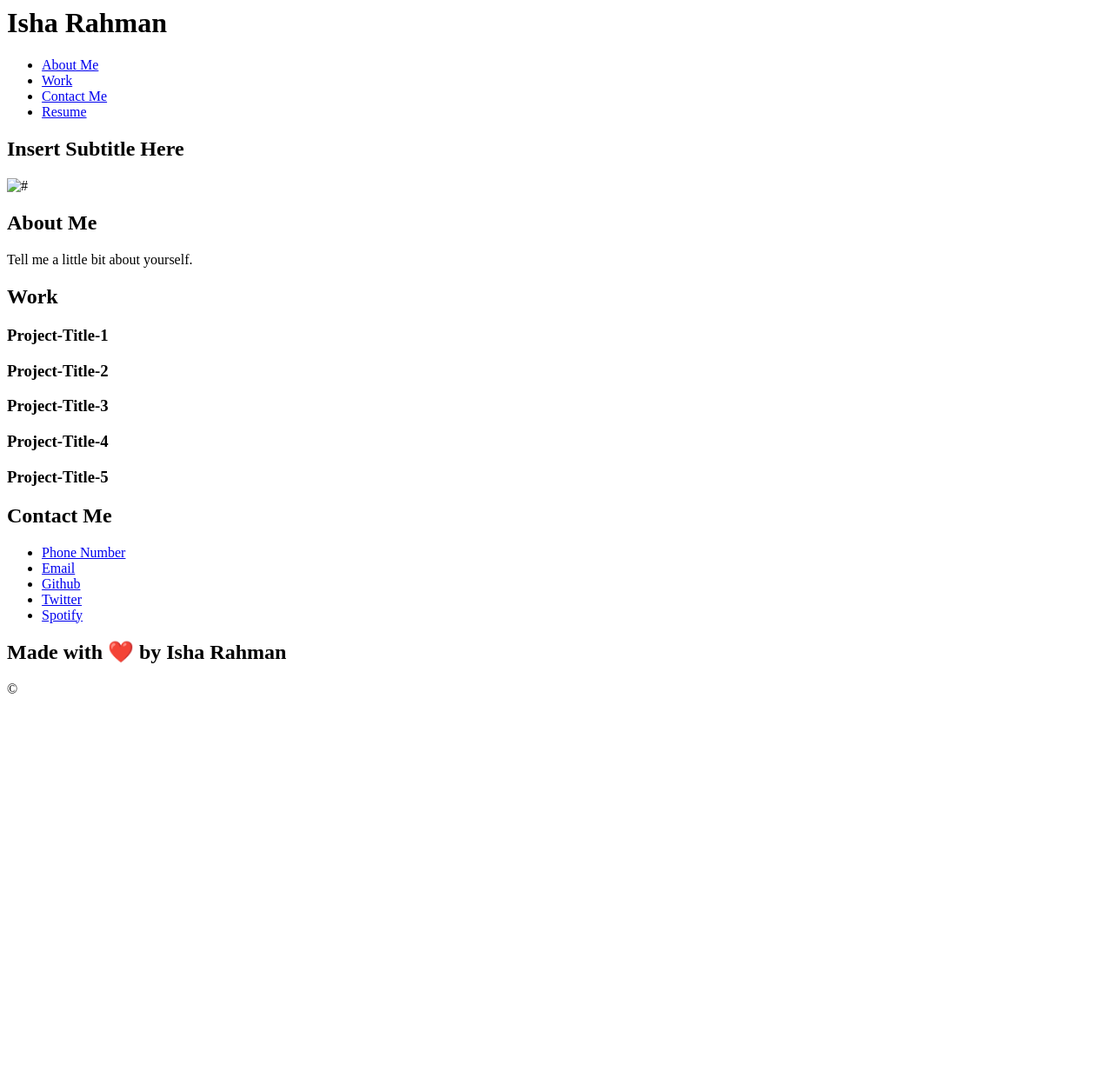
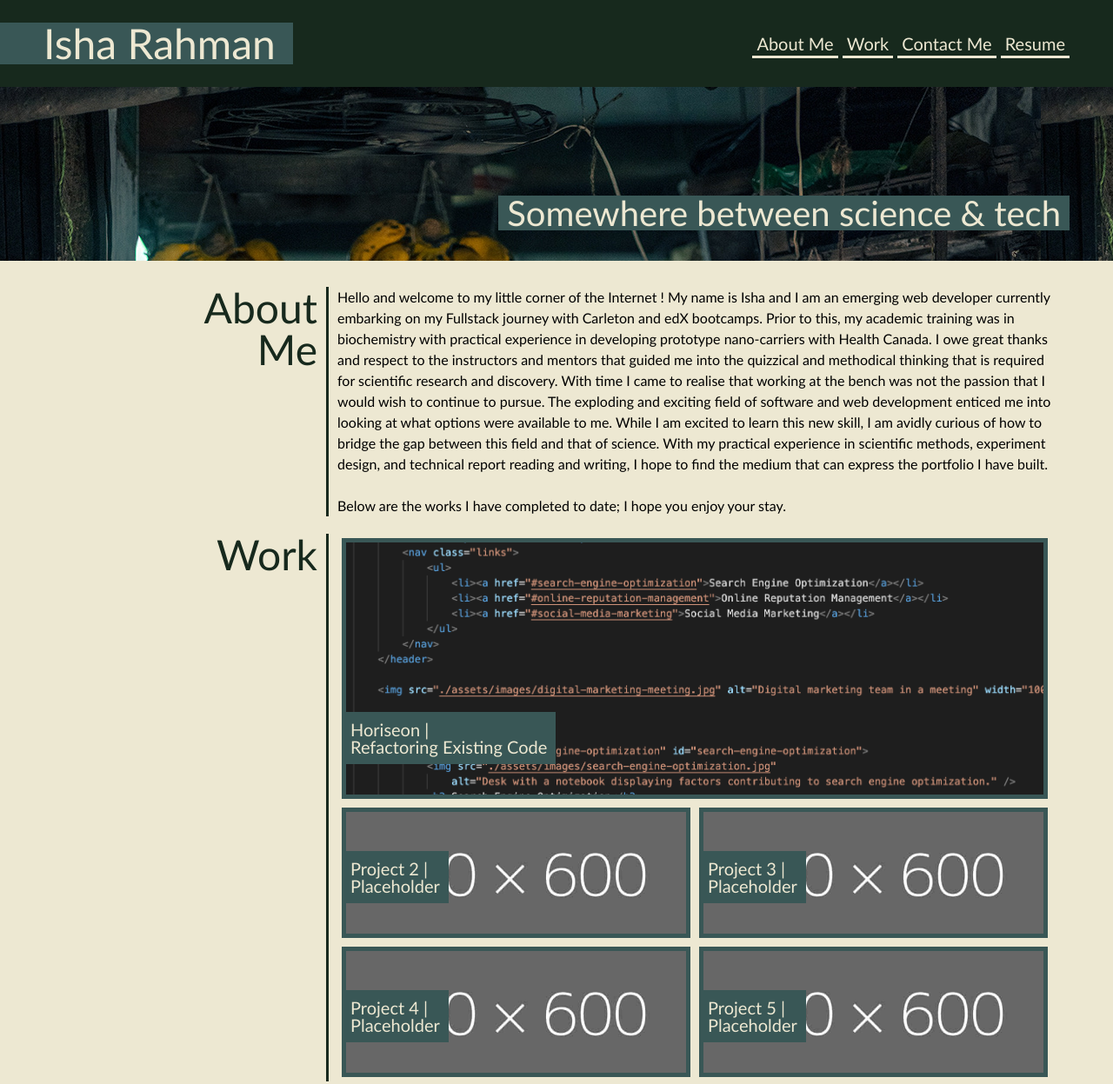
Before and after one commit to rnvshi/First-Portfolio, a plain HTML site: page index.html in a window 1280 px wide. Shown: the top 1247 px of the page at 87% size. Before the commit the page ends 818 px from the top, so only its background shows below. Drawn offline with Linux system fonts and the light colour scheme.

Commit message:
added personalized information, documents, and colours

```diff
--- /dev/null
+++ b/assets/css/reset.css
@@ -0,0 +1,41 @@
+* {
+    margin: 0;
+    padding: 0;
+    box-sizing: border-box;
+}
+
+html {
+    height: 100%;
+}
+
+body {
+    min-height: 100%;
+    line-height: 1;
+    font-family: sans-serif;
+}
+
+h1,
+h2,
+h3,
+h4,
+h5,
+h6 {
+    font-size: 100%;
+}
+
+input,
+select,
+option,
+optgroup,
+textarea,
+button,
+pre,
+code {
+    font-size: 100%;
+    font-family: inherit;
+}
+
+ol,
+ul {
+    list-style: none;
+}
--- /dev/null
+++ b/assets/css/style.css
@@ -0,0 +1,262 @@
+:root {
+    --color-1: #17291d;
+    --color-2: #395756;
+    --color-3: #ede8d2;
+}
+
+* {
+    margin: 0;
+    padding: 0;
+    box-sizing: border-box;
+    font-family: 'Gill Sans', 'Gill Sans MT', Calibri, 'Trebuchet MS', sans-serif;
+    font-weight: 500;
+}
+
+/* This is the Header */
+header {
+    display: flex;
+    justify-content: space-between;
+    align-items: center;
+    height: 100px;
+    width: 100%;
+    color: var(--color-3);
+    background-color: var(--color-1);
+    font-size: 16px;
+}
+
+/* This is the Name Banner */
+h1 {
+    padding-left: 50px;
+    padding-right: 20px;
+    font-size: 48px;
+    background-color: var(--color-2);
+}
+
+/* This is the Navigation Bar */
+.links {
+    padding: 50px;
+    font-size: 20px;
+}
+
+.links ul {
+    list-style-type: none;
+    height: fit-content;
+}
+
+.links ul li {
+    display: inline-block;
+}
+
+header a {
+    color: var(--color-3);
+    text-decoration: none;
+    padding: 2px 5px;
+    border-bottom: solid var(--color-3) 3px;
+}
+
+/* This is the Top Banner */
+.top-banner {
+    position: relative;
+    height: 200px;
+    width: 100%;
+    background-image: url("../images/top-banner-image.jpg");
+    color: var(--color-3);
+}
+
+h2 {
+    float: right;
+    padding: 0px 10px;
+    background-color: var(--color-2);
+    height: 40px;
+    position: relative;
+    right: 50px;
+    top: 125px;
+    font-size: 40px;
+}
+
+/* This is the Main Body Content */
+
+.content {
+    display: flex;
+    flex-wrap: wrap;
+    flex-direction: column;
+    align-items: center;
+    justify-content: center;
+    padding: 20px 70px;
+    background-color: var(--color-3);
+}
+
+h3 {
+    font-size: 48px;
+    display: inline-flex;
+    text-align: right;
+    justify-content: end;
+    min-width: 25%;
+    color: var(--color-1);
+}
+
+.about-me,
+.work,
+.contact-me,
+.about-me p,
+.container,
+.contact-me nav {
+    display: inline-flex;
+    width: 100%;
+    margin: 10px;
+}
+
+.about-me p,
+.container,
+.contact-me nav {
+    padding-left: 10px;
+    margin: 0px 10px;
+    border-left: solid var(--color-1) 3px;
+}
+
+/* This is the About Me section */
+
+.about-me p {
+    line-height: 1.5;
+}
+
+/* This is the Work section */
+
+.container {
+    display: flex;
+    flex-wrap: wrap;
+    justify-content: space-between;
+    width: 100%;
+}
+
+.card {
+    background-color: var(--color-2);
+    margin: 5px;
+}
+
+.card img {
+    background-color: var(--color-2);
+    object-fit: cover;
+    padding: 5px;
+    width: 100%;
+}
+
+/* Change image opacity when mouse hovers over card */
+.card:hover img {
+    opacity: 50%;
+}
+
+h4 {
+    height: fit-content;
+    width: fit-content;
+    padding: 10px;
+    font-size: 20px;
+    background-color: var(--color-2);
+    color: var(--color-3);
+    float: left;
+    transform: translateY(-100px);
+}
+
+.card:first-child,
+.card:first-child img {
+    width: 100%;
+    max-height: 300px;
+}
+
+.card:not(:first-child),
+.card:not(:first-child) img {
+    flex: 1;
+    min-width: 45%;
+    max-height: 150px;
+}
+
+/* This is the Contact Me section */
+
+.contact-me a {
+    color: var(--color-1);
+    text-decoration: none;
+    padding: 2px 5px;
+    border-bottom: solid var(--color-1) 3px;
+}
+
+.contact-me nav ul {
+    width: 100%;
+    display: flex;
+    justify-content: space-around;
+}
+
+/* This is the Footer */
+
+footer {
+    text-align: center;
+    background-color: var(--color-3);
+}
+
+/* This is to make the screen mobile responsive */
+@media screen and (max-width: 800px) {
+
+    header,
+    .links ul {
+        display: inline-block;
+        height: fit-content;
+        text-align: center;
+    }
+
+    h2 {
+        float: none;
+        position: static;
+        padding: 0;
+        margin: 0;
+        text-align: center;
+    }
+
+    h3 {
+        text-align: center;
+        justify-content: center;
+    }
+
+    .about-me,
+    .work,
+    .contact-me {
+        display: flex;
+        flex-wrap: wrap;
+        flex-direction: column;
+    }
+
+    .about-me p,
+    .container,
+    .contact-me nav {
+        padding-left: 10px;
+        margin: 0px 10px;
+        border: 0;
+    }
+
+    .container {
+        display: flex;
+        flex-wrap: wrap;
+        justify-content: center;
+        align-items: center;
+        flex-direction: column;
+        height: fit-content;
+    }
+
+    .card:first-child,
+    .card:first-child img {
+        width: 100%;
+        max-height: 400px;
+    }
+
+    .card:not(:first-child),
+    .card:not(:first-child) img {
+        flex: 1;
+        width: 100%;
+        max-height: 400px;
+    }
+
+    h4 {
+        width: 100%;
+        float: none;
+        transform: translateY(-60px);
+    }
+
+}
--- a/index.html
+++ b/index.html
@@ -2,8 +2,8 @@
 
 <head>
     <meta charset="UTF-8" />
-    <!-- <link rel="stylesheet" href="./assets/css/style.css"> -->
-    <!-- Will also need to include a css reset stylesheet -->
+    <link rel="stylesheet" type="text/css" href="./assets/css/reset.css" />
+    <link rel="stylesheet" type="text/css" href="./assets/css/style.css">
     <title>Isha Rahman's Digital Portfolio</title>
 </head>
 
@@ -15,61 +15,90 @@
         <!-- This is the Navigation Bar -->
         <nav class="links">
             <ul>
-                <li><a href="#">About Me</a></li>
-                <li><a href="#">Work</a></li>
-                <li><a href="#">Contact Me</a></li>
-                <li><a href="#">Resume</a></li>
+                <li><a href="#about-me">About Me</a></li>
+                <li><a href="#work">Work</a></li>
+                <li><a href="#contact-me">Contact Me</a></li>
+                <li><a href="./assets/files/Isha Raisa Rahman Resume.pdf">Resume</a></li>
             </ul>
         </nav>
     </header>
 
     <!-- This is the Top Banner -->
     <section class="top-banner">
-        <h2>Insert Subtitle Here</h2>
-        <img src="#" alt="#" />
+        <h2>Somewhere between science & tech</h2>
     </section>
 
     <!-- This is the Main Body Content-->
     <section class="content">
         <!-- This is the About Me section -->
-        <article class="about-me" id="about-me">
-            <h2>About Me</h2>
+        <section class="about-me" id="about-me">
+            <h3>About<br>Me</h3>
             <p>
-                Tell me a little bit about yourself.
+                Hello and welcome to my little corner of the Internet ! My name is Isha and I am an emerging web
+                developer currently embarking on my Fullstack journey with Carleton and edX bootcamps. Prior to this, my
+                academic training was in biochemistry with practical experience in developing prototype nano-carriers
+                with Health Canada. I owe great thanks and respect to the instructors and mentors that guided me into
+                the quizzical and methodical thinking that is required for scientific research and discovery. With time
+                I came to realise that working at the bench was not the passion that I would wish to continue to pursue.
+                The exploding and exciting field of software and web development enticed me into looking at what options
+                were available to me. While I am excited to learn this new skill, I am avidly curious of how to bridge
+                the gap between this field and that of science. With my practical experience in scientific methods,
+                experiment design, and technical report reading and writing, I hope to find the medium that can express
+                the portfolio I have built.
+                <br><br>
+                Below are the works I have completed to date; I hope you enjoy your stay.
             </p>
-        </article>
+        </section>
+
+
         <!-- This is the Work section -->
         <section class="work" id="work">
-            <h2>Work</h2>
-            <section class="card-1"></section>
-            <h3>Project-Title-1</h3>
-            <section class="card-2"></section>
-            <h3>Project-Title-2</h3>
-            <section class="card-3"></section>
-            <h3>Project-Title-3</h3>
-            <section class="card-4"></section>
-            <h3>Project-Title-4</h3>
-            <section class="card-5"></section>
-            <h3>Project-Title-5</h3>
+            <h3>Work</h3>
+            <section class="container">
+                <section class="card">
+                    <a href="https://rnvshi.github.io/Refactoring-Existing-Code" target="_blank">
+                        <img src="./assets/images/horiseon-social-solutions.png"></a>
+                    <h4>Horiseon |<br>Refactoring Existing Code</h4>
+                </section>
+                <section class="card">
+                    <img src="./assets/images/600x600.jpeg" />
+                    <h4>Project 2 |<br> Placeholder</h4>
+                </section>
+                <section class="card">
+                    <img src="./assets/images/600x600.jpeg" />
+                    <h4>Project 3 |<br> Placeholder</h4>
+                </section>
+                <section class="card">
+                    <img src="./assets/images/600x600.jpeg" />
+                    <h4>Project 4 |<br> Placeholder</h4>
+                </section>
+                <section class="card">
+                    <img src="./assets/images/600x600.jpeg" />
+                    <h4>Project 5 |<br> Placeholder</h4>
+                </section>
+            </section>
         </section>
+
         <!-- This is the Contact Me section -->
         <section class="contact-me" id="contact-me">
-            <h2>Contact Me</h2>
-            <ul>
-                <li><a href="#">Phone Number</a></li>
-                <li><a href="#">Email</a></li>
-                <li><a href="#">Github</a></li>
-                <li><a href="#">Twitter</a></li>
-                <li><a href="#">Spotify</a></li>
-            </ul>
+            <h3>Contact<br>Me</h3>
+            <nav class="links">
+                <ul>
+                    <li><a href="#">613.857.2772</a></li>
+                    <li><a href="mailto: ishaarahman@gmail.com">Email</a></li>
+                    <li><a href="https://github.com/rnvshi" target="_blank">Github</a></li>
+                    <li><a href="https://open.spotify.com/user/31iicsvicq6yrf5t7o6vsrdojunq" target="blank">Spotify</a>
+                    </li>
+                </ul>
+            </nav>
         </section>
     </section>
 
     <!-- Footer -->
     <footer>
-        <h2>Made with ❤️️ by Isha Rahman</h2>
+        <h5>Made with ❤️️ by Isha Rahman</h5>
         <p>
-            &copy;
+            &copy; edX Carleton Bootcamp 2022-2023
         </p>
     </footer>
 </body>
```
Also changed, not shown: assets/images/600x600.jpeg (added), assets/images/horiseon-social-solutions.png (added), assets/images/top-banner-image.jpg (added), 4 other files.
